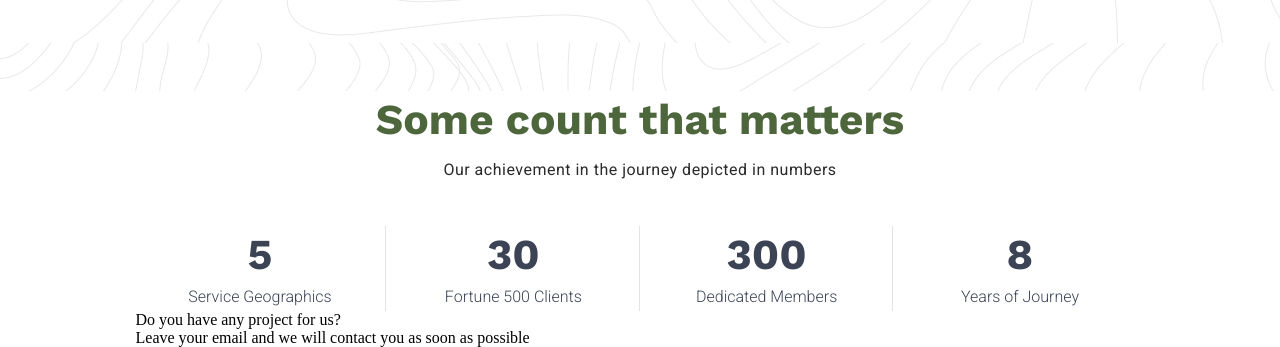
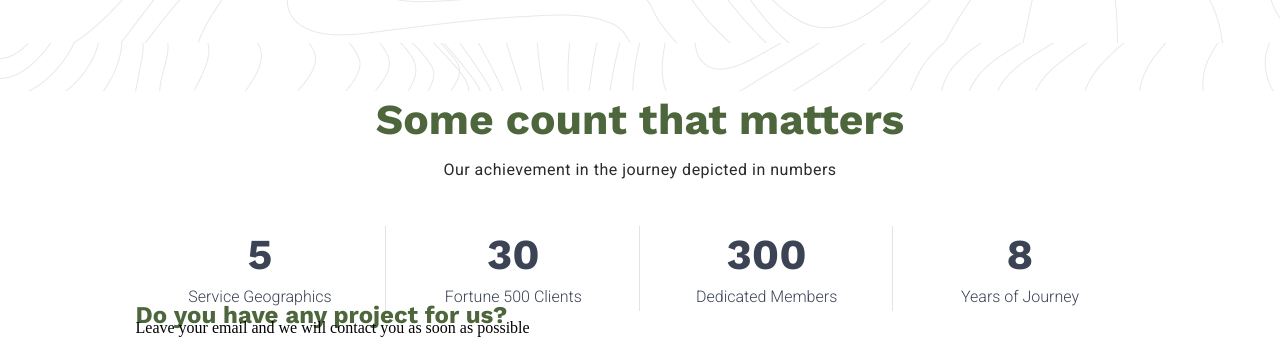
Before and after one commit to Garik9402/Design-creates-, a plain HTML site: page index.html in a window 1280 px wide. Shown: the part 1427-1774 px from the top of the page. Drawn offline with nearby package versions, Linux system fonts and the light colour scheme.

Commit message:
title style add;)

```diff
--- a/css/styles.scss
+++ b/css/styles.scss
@@ -663,6 +663,11 @@
       &__items {}
       &__title-w {}
       .title-w {}
-      &__title {}
+      &__title {
+          @extend%Work-Sans-700;
+          font-size: 24px;
+          line-height: 35%;
+          color: #4D663C;
+      }
       &__subtitle {}
   }
```
Also changed, not shown: css/styles.css, 1 other file.
